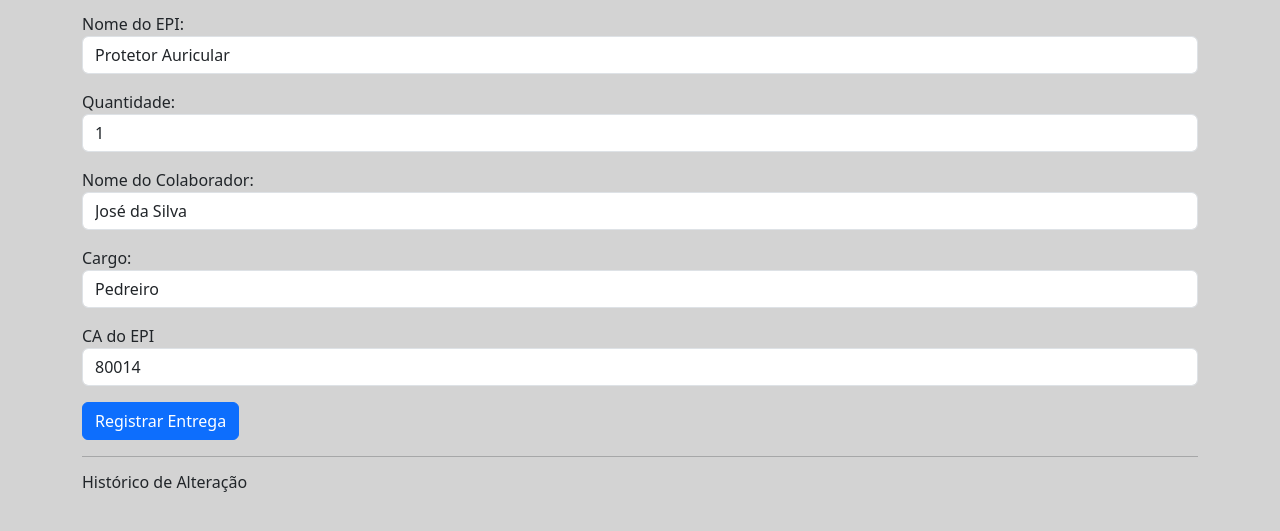
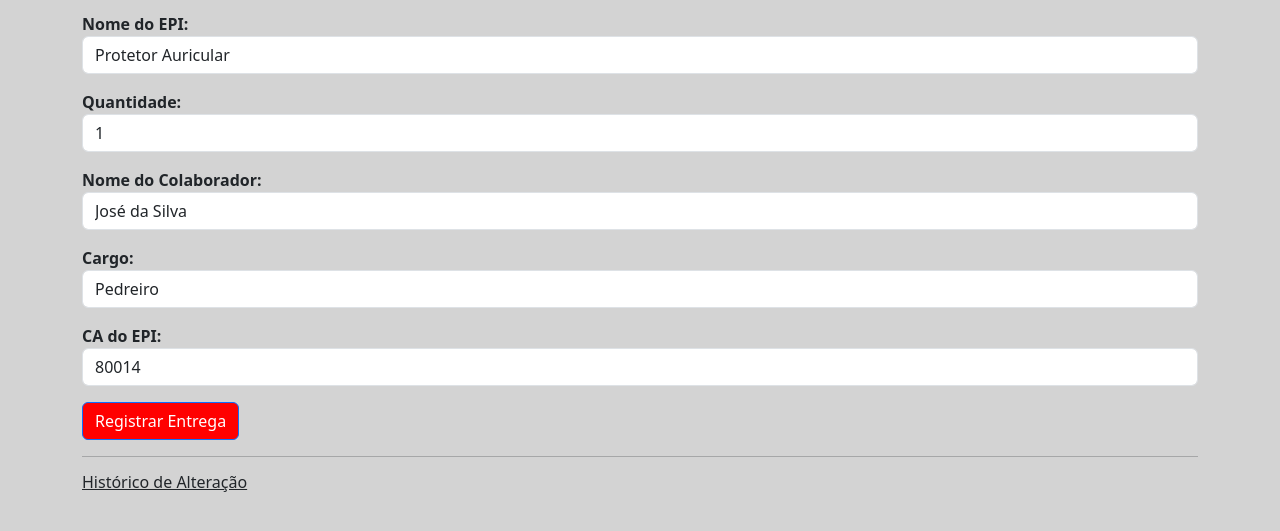
Before and after one commit to jfandre00/Controle-de-EPIs-da-ADZ-Engenharia, a plain HTML site: page index.html in a window 1280 px wide. Shown: the part 215-746 px from the top of the page. Drawn offline with nearby package versions, Linux system fonts and the light colour scheme.

Commit message:
alterando mais algumas cores e dando função aos botões

```diff
--- a/index.html
+++ b/index.html
@@ -17,36 +17,36 @@
   <form action="/action_page.php">
 
     <div class="mb-3 mt-3">
-      <label>Nome do EPI:</label>
+      <label><b>Nome do EPI:</b></label>
       <input type="text" class="form-control" id="epi" placeholder="Entre com o EPI" value="Protetor Auricular">
     </div>
 
     <div class="mb-3 mt-3">
-      <label>Quantidade:</label>
+      <label><b>Quantidade:</b></label>
       <input type="text" class="form-control" id="quantidade" placeholder="Entre com a quantidade" value="1">
     </div>
 
     <div class="mb-3 mt-3">
-      <label>Nome do Colaborador:</label>
+      <label><b>Nome do Colaborador:</b></label>
       <input type="text" class="form-control" id="colaborador" placeholder="Qual o nome do colaborador" value="José da Silva">
     </div>
 
     <div class="mb-3 mt-3">
-      <label>Cargo:</label>
+      <label><b>Cargo:</b></label>
       <input type="text" class="form-control" id="cargo" placeholder="Qual o cargo do colaborador" value="Pedreiro">
     </div>
 
     <div class="mb-3 mt-3">
-      <label>CA do EPI</label>
+      <label><b>CA do EPI:</b></label>
       <input type="text" class="form-control" id="ca" placeholder="Entre com o preço" value="80014">
     </div>
 
-    <button type="button" class="btn btn-primary" onclick="vender()">Registrar Entrega</button>
+    <button type="button" class="btn btn-primary" style="background-color:red" onclick="registrarEntrega()">Registrar Entrega</button>
   </form>
 </div>
 <div class="container mt-3">
   <hr>
-  <h6>Histórico de Alteração</h6>
+  <h6 style="text-decoration: underline">Histórico de Alteração</h6>
   <ul id="historicoAlteracao">
 
   </ul>
--- a/script.js
+++ b/script.js
@@ -0,0 +1,7 @@
+function registrarEntrega() {
+  let epi = document.getElementById("epi").value;
+  let quantidade = document.getElementById("quantidade").value;
+  let colaborador = document.getElementById("colaborador").value;
+  let cargo = document.getElementById("cargo").value;
+  let ca = document.getElementById("ca").value;
+}
```
